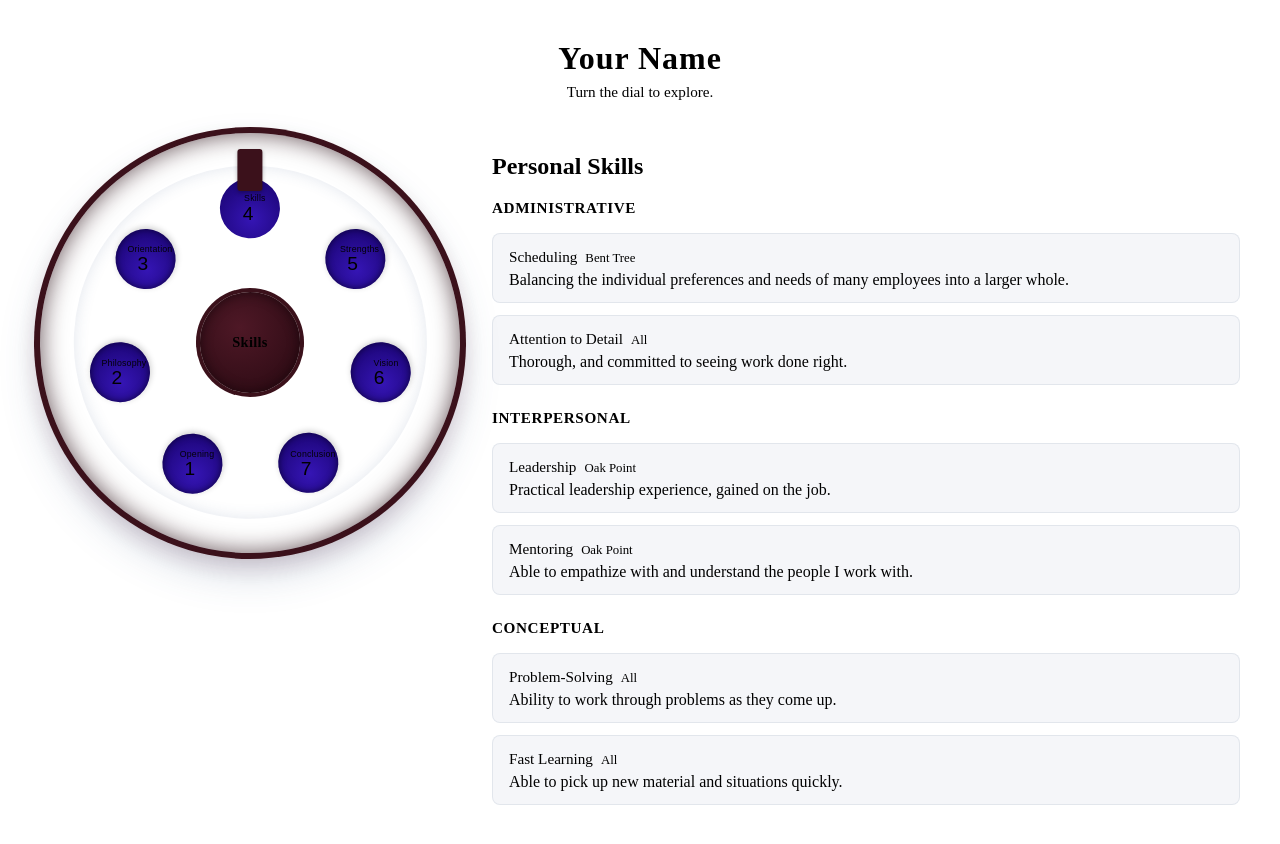
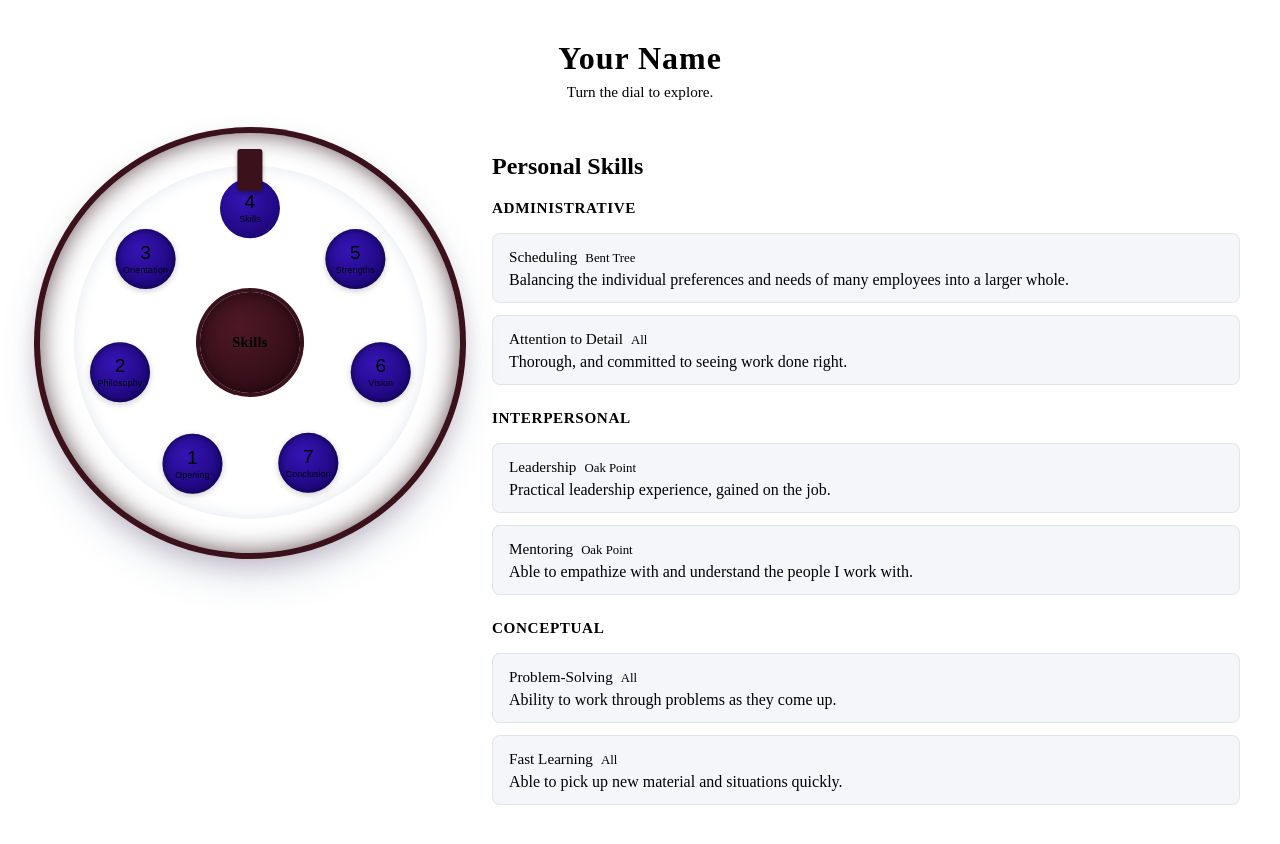
Before and after one commit to AnWatermelon/POP-Project, a Vue app: page /skills in a window 1280 px wide. Shown: the top 844 px of the page. Built offline with nearby package versions, Linux system fonts and the light colour scheme; the HTML template or start-up script is replaced by a standard one.

Commit message:
Fix dial item alignment

```diff
--- a/src/components/RotaryDial.vue
+++ b/src/components/RotaryDial.vue
@@ -12,10 +12,10 @@
           :aria-current="i === activeIndex ? 'page' : undefined"
           @click="select(i)"
         >
-          <span class="rotary__digit" :style="{ transform: `rotate(${-rotation}deg)` }">
+          <span class="rotary__digit">
             {{ i + 1 }}
           </span>
-          <span class="rotary__label" :style="{ transform: `rotate(${-rotation}deg)` }">
+          <span class="rotary__label">
             {{ entry.label }}
           </span>
         </button>
@@ -57,13 +57,19 @@ const rotation = computed(() => -activeIndex.value * step)
 
 // Base position of button i, before the face's own rotation is applied.
 // Evenly spaced around the circle, starting at the top.
+// Counter-rotates by -rotation so the button and its contents (number on top,
+// title on bottom) stay upright as the dial rotates.
 function holeStyle(i) {
   const angle = -90 + i * step
   const rad = (angle * Math.PI) / 180
   const radius = 38 // percent of the dial's diameter
   const x = 50 + radius * Math.cos(rad)
   const y = 50 + radius * Math.sin(rad)
-  return { left: `${x}%`, top: `${y}%` }
+  return {
+    left: `${x}%`,
+    top: `${y}%`,
+    transform: `translate(-50%, -50%) rotate(${-rotation.value}deg)`,
+  }
 }
 
 function select(i) {
@@ -122,6 +128,7 @@ function select(i) {
   box-shadow:
     inset 0 0 7px rgba(10, 2, 45, 0.8),
     0 2px 6px rgba(0, 0, 0, 0.2);
+  transition: transform 0.7s cubic-bezier(0.22, 1, 0.36, 1);
 }
 
 .rotary__hole:hover {
@@ -191,7 +198,8 @@ function select(i) {
 }
 
 @media (prefers-reduced-motion: reduce) {
-  .rotary__face {
+  .rotary__face,
+  .rotary__hole {
     transition: none;
   }
 }
```
